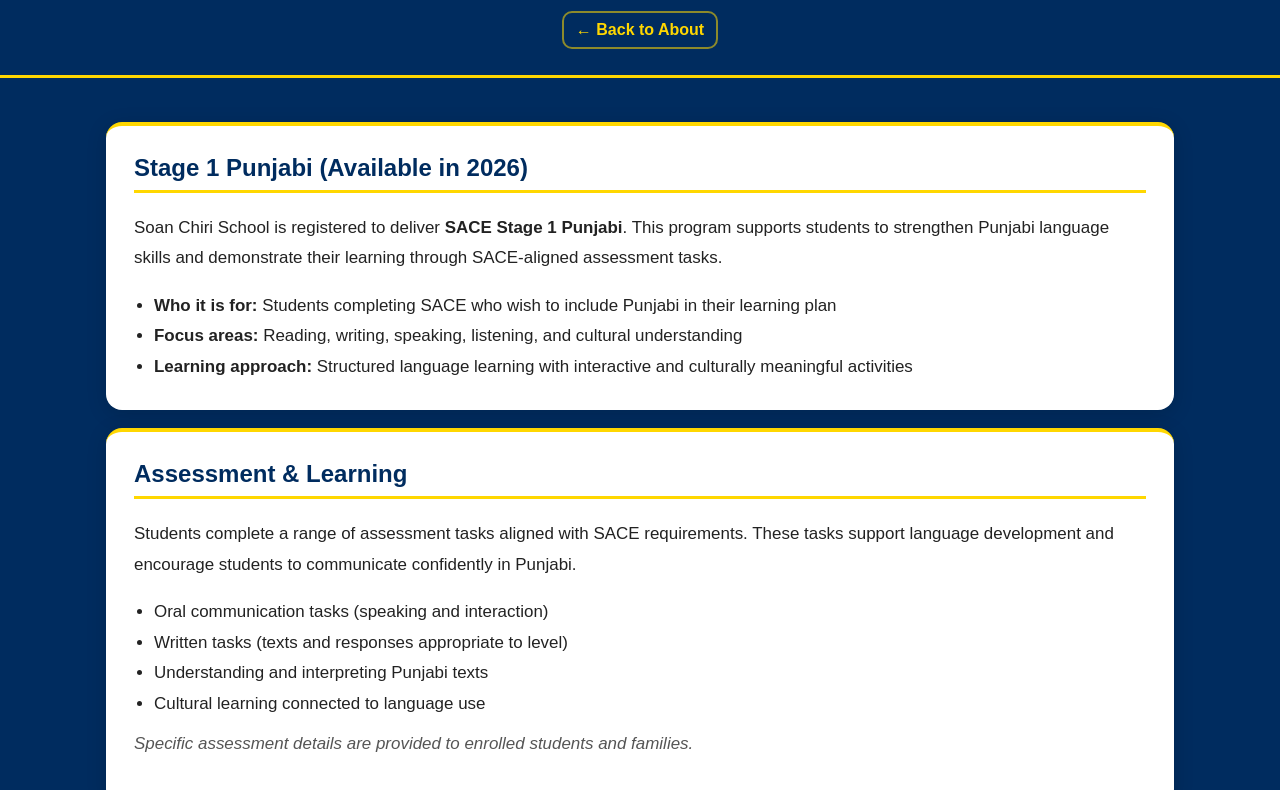
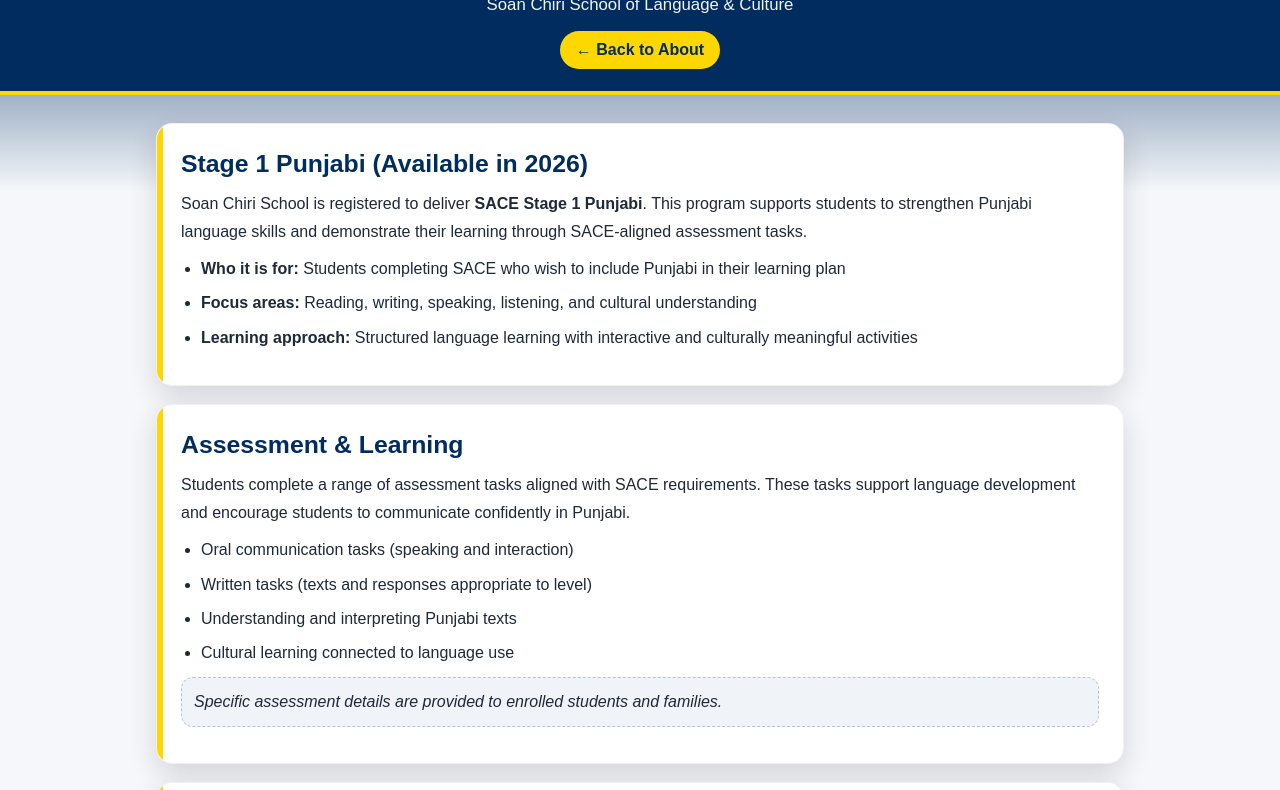
Before and after one commit to SoanChiri/soanchirhi-website, a plain HTML site: page public/sace.html in a window 1280 px wide. Shown: the part 89-879 px from the top of the page. Drawn offline with Linux system fonts and the light colour scheme.

Commit message:
Restyle SACE page to match main theme

```diff
--- a/public/styles/sace.css
+++ b/public/styles/sace.css
@@ -1,11 +1,14 @@
+/* Soan Chirhi – SACE Page Theme (matches main site) */
+
 :root{
   --blue:#002c5f;
+  --blue2:#003f7d;
   --gold:#ffd700;
-  --deep:#001c3f;
-  --text:#222;
-  --muted:#555;
+  --text:#1f2937;
+  --muted:#6b7280;
   --card:#ffffff;
-  --shadow: 0 4px 20px rgba(0,0,0,0.15);
+  --bg:#f5f7fb;
+  --shadow: 0 10px 28px rgba(0,0,0,.14);
 }
 
 *{ box-sizing:border-box; }
@@ -13,94 +16,120 @@
 body{
   margin:0;
   font-family: Arial, Helvetica, sans-serif;
-  background: var(--blue);
-  color: var(--text);
+  color:var(--text);
+  background: linear-gradient(180deg, var(--blue) 0%, var(--bg) 280px);
 }
 
-/* Header (make it look like main site) */
+/* Header */
 .simple-page-header{
   background: var(--blue);
   color:#fff;
-  padding: 26px 16px;
-  border-bottom: 3px solid var(--gold);
+  padding: 36px 18px 22px;
   text-align:center;
+  border-bottom: 4px solid var(--gold);
 }
 
 .simple-page-header h1{
   margin:0;
   font-size: 2.1rem;
-  font-weight: 800;
+  letter-spacing: .3px;
 }
 
 .simple-page-subtitle{
-  margin: 6px 0 0;
-  color:#e8eef7;
-  font-size: 1rem;
+  margin: 10px 0 0;
+  font-size: 1.05rem;
+  opacity: .95;
 }
 
-/* Back link */
 .back-home-link{
   display:inline-block;
-  margin-top: 12px;
-  color: var(--gold);
+  margin-top: 16px;
+  padding: 10px 16px;
+  border-radius: 999px;
   text-decoration:none;
-  font-weight: 800;
-  padding: 8px 12px;
-  border-radius: 10px;
-  border: 2px solid rgba(255,215,0,0.55);
+  font-weight:700;
+  background: var(--gold);
+  color: var(--blue);
+  transition: transform .15s ease, background-color .15s ease;
 }
 
 .back-home-link:hover{
-  background: var(--gold);
-  color: var(--blue);
+  transform: translateY(-1px);
+  background: #ffe46b;
 }
 
-/* Main content container */
+/* Page layout */
 .simple-page-content{
-  max-width: 1100px;
-  margin: 0 auto;
-  padding: 26px 16px 44px;
+  max-width: 1000px;
+  margin: 28px auto 60px;
+  padding: 0 16px;
 }
 
 /* Cards */
 .info-card{
   background: var(--card);
   border-radius: 16px;
-  padding: 28px;
   box-shadow: var(--shadow);
+  padding: 26px 24px;
   margin: 18px 0;
-  border-top: 4px solid var(--gold);
+  border: 1px solid rgba(0,0,0,.06);
+  position: relative;
+  overflow:hidden;
+}
+
+.info-card::before{
+  content:"";
+  position:absolute;
+  left:0;
+  top:0;
+  width: 6px;
+  height: 100%;
+  background: var(--gold);
 }
 
 .info-card h2{
-  margin-top:0;
+  margin:0 0 12px;
+  font-size: 1.55rem;
   color: var(--blue);
-  border-bottom: 3px solid var(--gold);
-  padding-bottom: 8px;
 }
 
 .info-card h3{
   margin-top: 18px;
-  margin-bottom: 8px;
-  color: #003f7d;
+  margin-bottom: 6px;
+  font-size: 1.1rem;
+  color: var(--blue2);
 }
 
-/* Text */
-.info-card p,
-.info-card li{
-  font-size: 1.06rem;
-  line-height: 1.8;
+.info-card p{
+  margin: 10px 0;
+  line-height: 1.75;
+  color: var(--text);
 }
 
 .info-card ul{
+  margin: 10px 0 0;
   padding-left: 20px;
-  margin: 10px 0 0;
+}
+
+.info-card li{
+  margin: 8px 0;
+  line-height: 1.65;
+}
+
+/* Notes */
+.small-note{
+  margin-top: 12px;
+  padding: 10px 12px;
+  border-radius: 12px;
+  background: rgba(0,63,125,.06);
+  border: 1px dashed rgba(0,63,125,.25);
+  color: var(--muted);
 }
 
 /* Apply button */
 .sace-apply-wrap{
   text-align:center;
-  margin-top: 18px;
+  margin: 14px 0 6px;
 }
 
 .sace-apply-btn{
@@ -108,27 +137,19 @@ body{
   background: var(--gold);
   color: var(--blue);
   text-decoration:none;
-  font-weight: 900;
+  font-weight: 800;
   padding: 12px 22px;
-  border-radius: 999px;
-  transition: 0.2s ease;
-  box-shadow: 0 6px 16px rgba(0,0,0,0.18);
+  border-radius: 10px;
+  transition: transform .15s ease, background-color .15s ease;
 }
 
 .sace-apply-btn:hover{
-  background: var(--blue);
-  color:#fff;
-}
-
-/* Notes */
-.small-note{
-  margin-top: 10px;
-  color: var(--muted);
-  font-style: italic;
+  transform: translateY(-1px);
+  background: #ffe46b;
 }
 
 /* Mobile */
-@media (max-width: 768px){
+@media (max-width:768px){
   .simple-page-header h1{ font-size: 1.7rem; }
-  .info-card{ padding: 18px; }
+  .info-card{ padding: 20px 18px; }
 }
```
